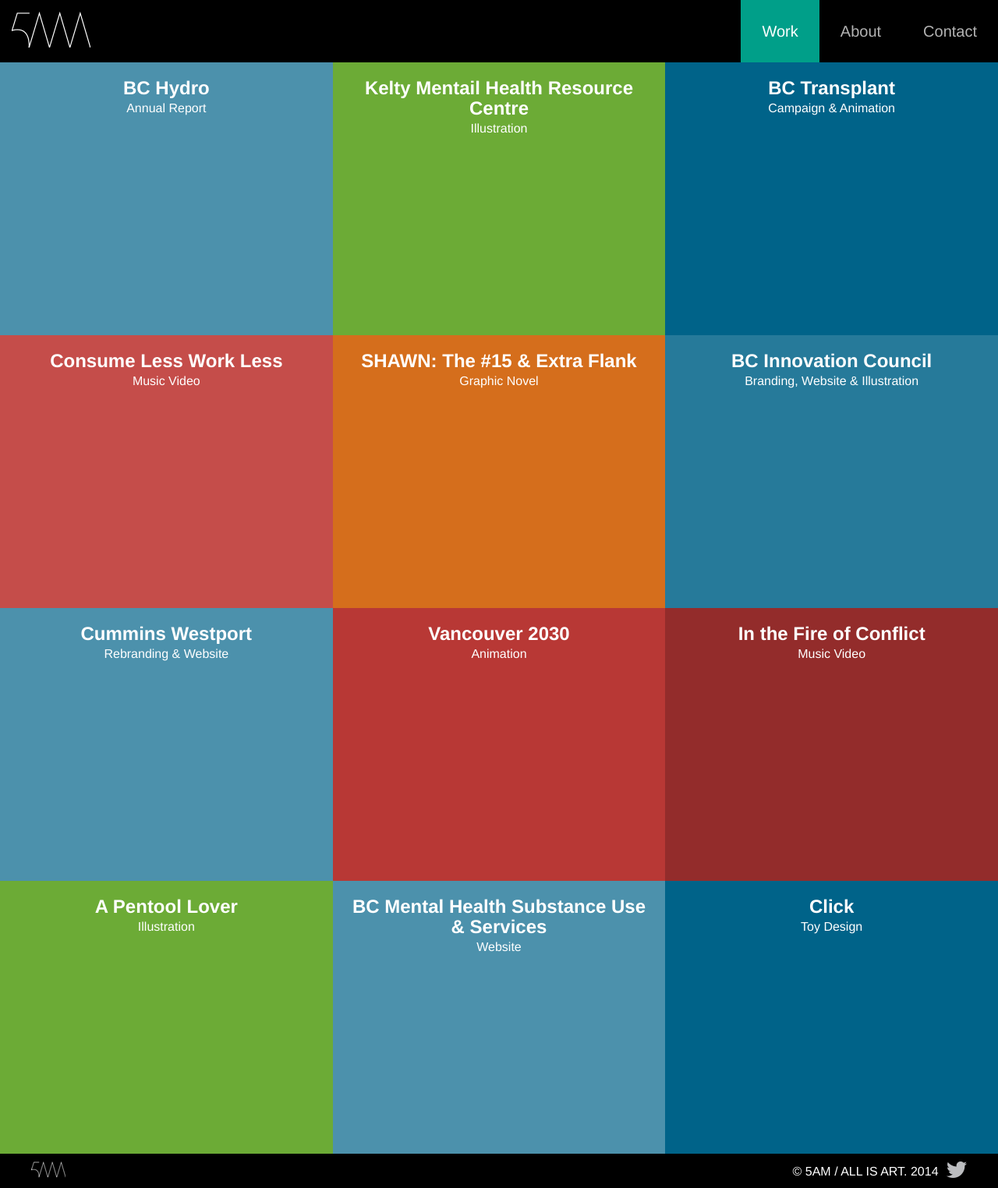
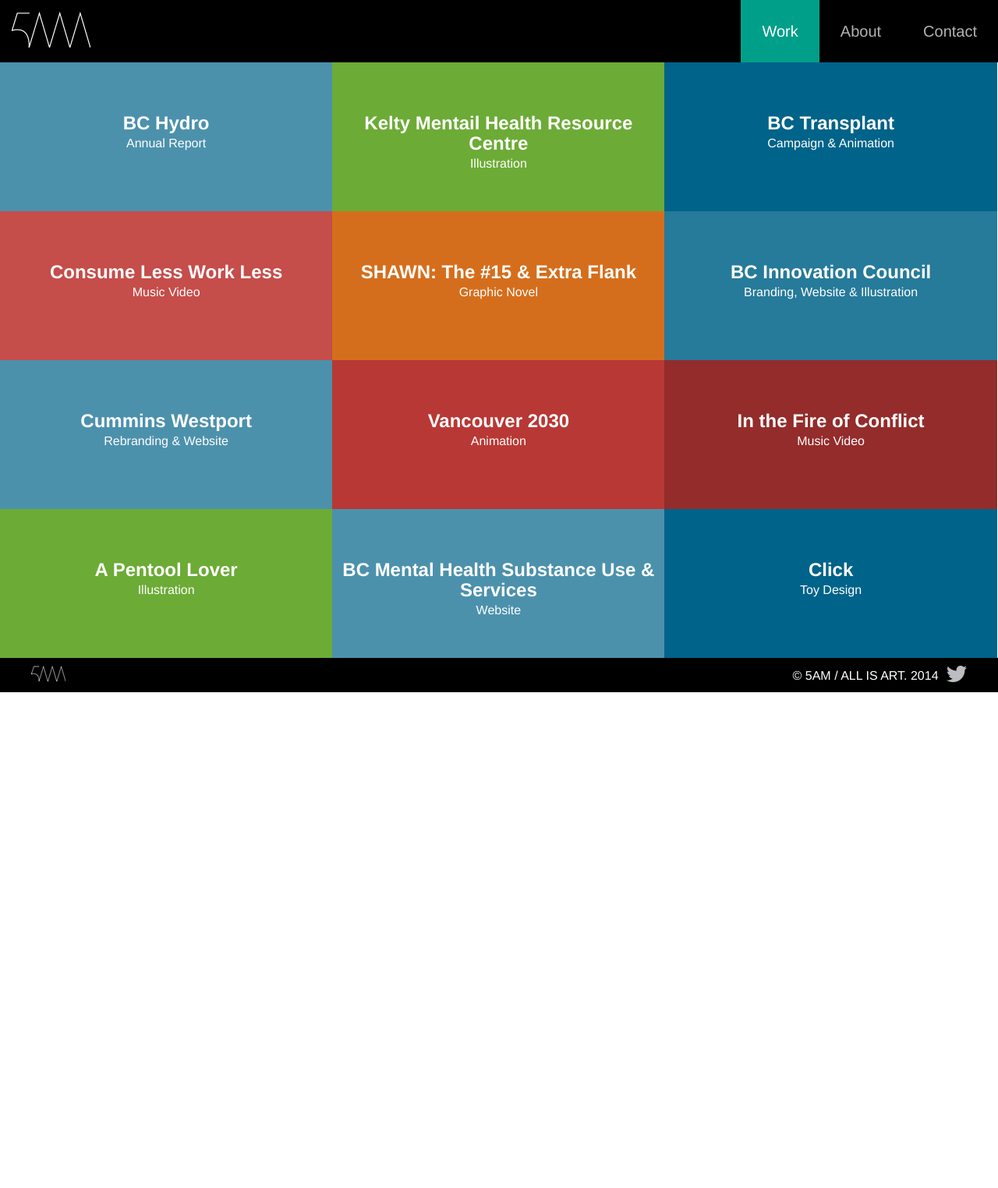
Before and after one commit to justinalm/bokchoi, a Jekyll site: the page built from index.html, in a window 1280 px wide. Shown: the whole page at 78% size. Built offline with Jekyll 4.4.1, drawn with Linux system fonts in a browser that asks for light colours; nearby versions of some CDN libraries; after the commit the page ends 900 px from its top, so only the background shows below that.

Commit message:
Got the vertical align for the project info right

```diff
--- a/css/5am.css
+++ b/css/5am.css
@@ -235,6 +235,21 @@
   height: 215px;
 }
 
+/* Projects List Styling*/
+ul.projects {
+  width: 100%;
+  margin: 0;
+  padding: 0;
+  list-style: none;
+}
+
+ul.projects > li {
+  position: relative;
+  width: 100%;
+  padding: 20px;
+  margin: 0;
+}
+
 /* These are the styles for our colourful backgrounds */
 .light-blue-div {
   background: rgb(76, 145, 172);
@@ -357,6 +372,19 @@
     margin: 0;
   }
 
+  ul.projects > li {
+    float: left;
+    width: 50%;
+    height: 191px;
+  }
+
+  .project-info {
+    position: absolute;
+    width: 100%;
+    top: 35%;
+    left: 0;
+  }
+
   /*About Page Styles*/
   .about-banner {
     height: 250px;
@@ -391,6 +419,14 @@
     display: block;
   }
 
+  ul.projects > li {
+    width: 33.3%;
+  }
+
+  .project-info {
+    top: 34%;
+  }
+
     /*About Page Styles*/
   .about-banner {
     height: 350px;
@@ -400,10 +436,6 @@
     height: 350px;
     margin: 0 15% 0 0;
   }
-}
-
-@media only screen and (min-width: 1025px) {
-
 }
 
 /* ==========================================================================
--- a/index.html
+++ b/index.html
@@ -6,68 +6,92 @@
 
 <div class="container works">
 
-  <div class="row">
+  <ul class="projects">
 
-    <div class="col-xs-12 col-sm-6 col-lg-4 light-blue-div">
+    <li class="light-blue-div">
+      <div class="project-info">
         <h2>BC Hydro</h2>
         <p>Annual Report</p>
       </div>
+    </li>
 
-    <div class="col-xs-12 col-sm-6 col-lg-4 green-div">
+    <li class="green-div">
+      <div class="project-info">
         <h2>Kelty Mentail Health Resource Centre</h2>
         <p>Illustration</p>
       </div>
+    </li>
 
-    <div class="col-xs-12 col-sm-6 col-lg-4 dark-blue-div">
+    <li class="dark-blue-div">
+      <div class="project-info">
         <h2>BC Transplant</h2>
         <p>Campaign &amp; Animation</p>
       </div>
+    </li>
 
-    <div class="col-xs-12 col-sm-6 col-lg-4 light-pink-div">
+    <li class="light-pink-div">
+      <div class="project-info">
         <h2>Consume Less Work Less</h2>
         <p>Music Video</p>
       </div>
+    </li>
 
-    <div class="col-xs-12 col-sm-6 col-lg-4 pumkin-div">
+    <li class="pumkin-div">
+      <div class="project-info">
         <h2>SHAWN: The #15 &amp; Extra Flank</h2>
         <p>Graphic Novel</p>
       </div>
+    </li>
 
-    <div class="col-xs-12 col-sm-6 col-lg-4 middle-blue-div">
+    <li class="middle-blue-div">
+      <div class="project-info">
         <h2>BC Innovation Council</h2>
         <p>Branding, Website &amp; Illustration</p>
       </div>
+    </li>
 
-    <div class="col-xs-12 col-sm-6 col-lg-4 light-blue-div">
+    <li class="light-blue-div">
+      <div class="project-info">
         <h2>Cummins Westport</h2>
         <p>Rebranding &amp; Website</p>
       </div>
+    </li>
 
-    <div class="col-xs-12 col-sm-6 col-lg-4 middle-pink-div">
+    <li class="middle-pink-div">
+      <div class="project-info">
         <h2>Vancouver 2030</h2>
         <p>Animation</p>
       </div>
+    </li>
 
-    <div class="col-xs-12 col-sm-6 col-lg-4 dark-pink-div">
+    <li class="dark-pink-div">
+      <div class="project-info">
         <h2>In the Fire of Conflict</h2>
         <p>Music Video</p>
       </div>
+    </li>
 
-    <div class="col-xs-12 col-sm-6 col-lg-4 green-div">
+    <li class="green-div">
+      <div class="project-info">
         <h2>A Pentool Lover</h2>
         <p>Illustration</p>
       </div>
+    </li>
 
-    <div class="col-xs-12 col-sm-6 col-lg-4 light-blue-div">
+    <li class="light-blue-div">
+      <div class="project-info">
         <h2>BC Mental Health Substance Use &amp; Services</h2>
         <p>Website</p>
       </div>
+    </li>
 
-    <div class="col-xs-12 col-sm-6 col-lg-4 dark-blue-div">
+    <li class="dark-blue-div">
+      <div class="project-info">
         <h2>Click</h2>
         <p>Toy Design</p>
       </div>
+    </li>
 
-  </div><!-- End Row -->
+  </ul><!-- End Row -->
 
 </div><!-- End Container -->
```
Also changed, not shown: css/bootstrap.css, 3 other files. Lines whose indentation alone changed are shown as unchanged.
